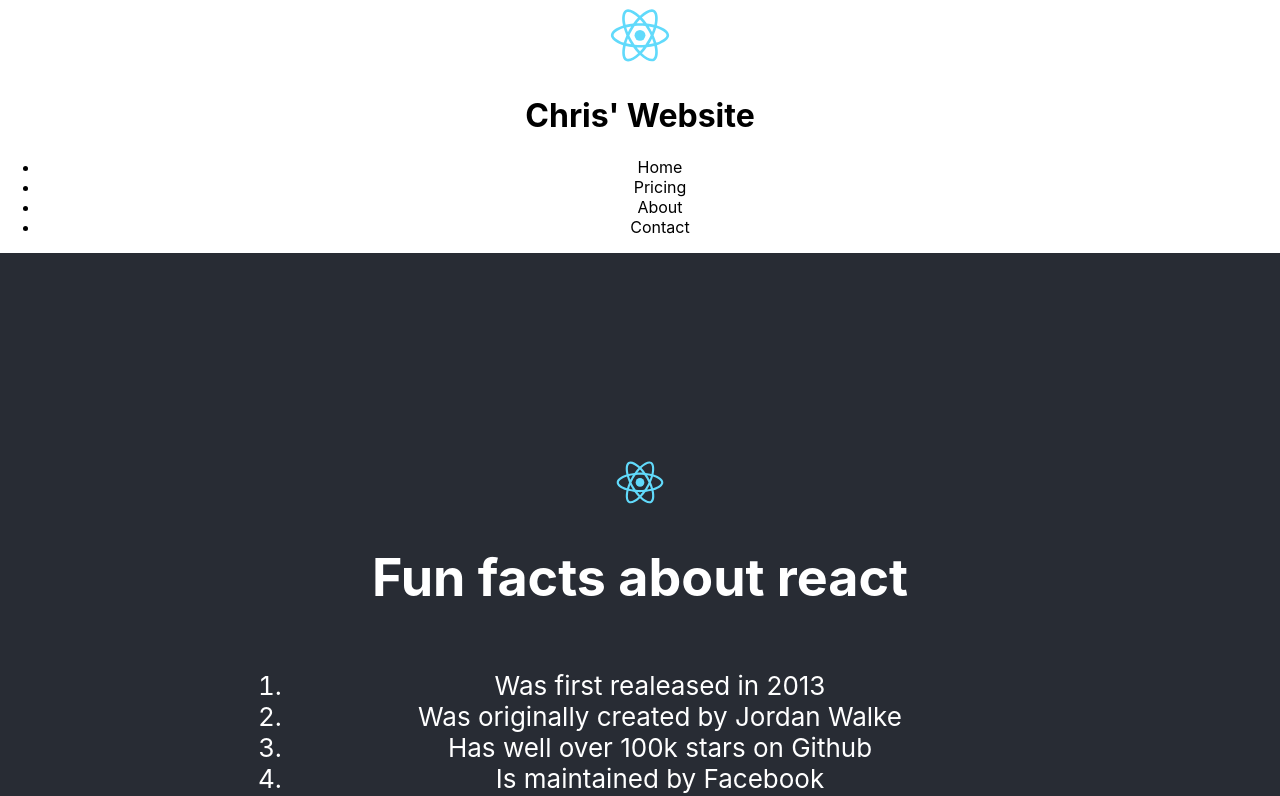
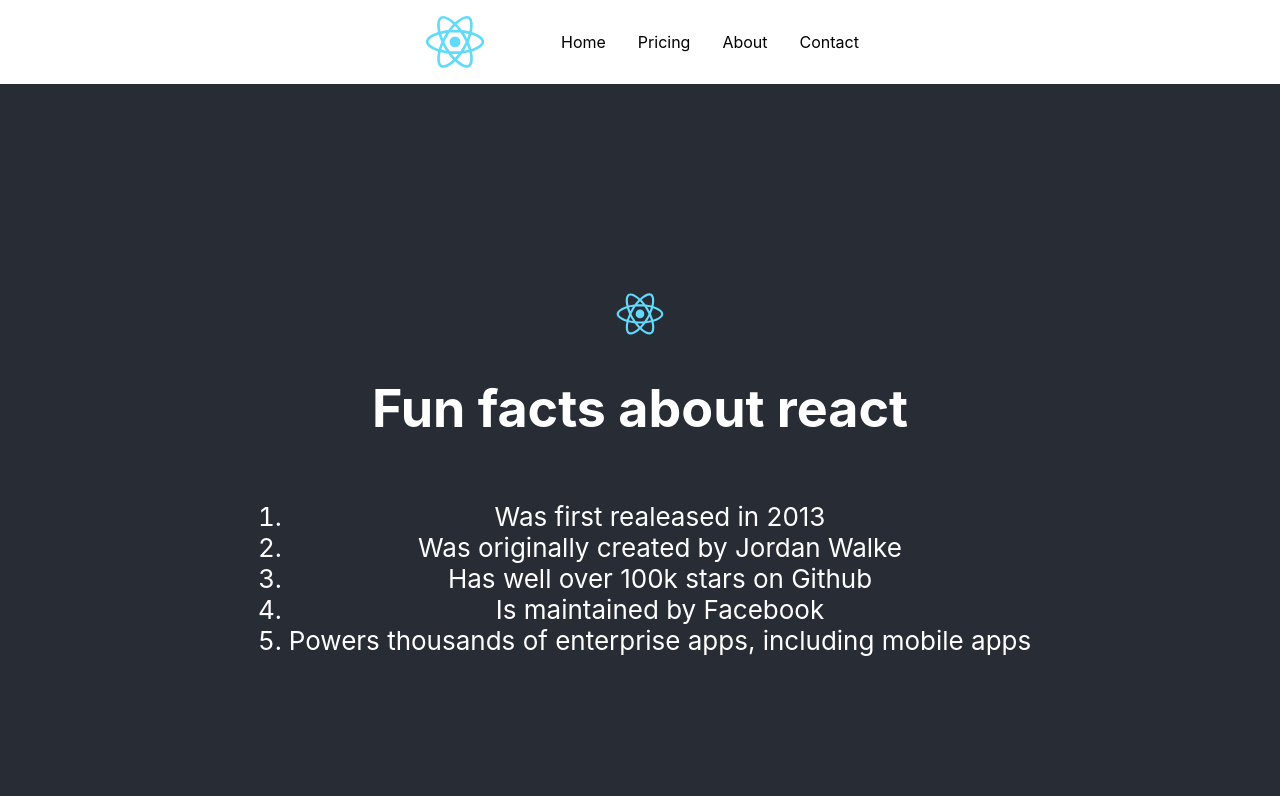
Before and after one commit to Christophin/ReactExample, a React (Create React App) app: page / in a window 1280 px wide. Shown: the top 796 px of the page. Built offline with nearby package versions, Linux system fonts and the light colour scheme.

Commit message:
basic styling, moved nav to header

```diff
--- a/src/App.css
+++ b/src/App.css
@@ -37,3 +37,21 @@
     transform: rotate(360deg);
   }
 }
+
+.Header {
+  display: flex;
+  justify-content: center;
+}
+
+.header-img {
+  width: 100px;
+}
+
+.header-items {
+  list-style: none;
+  display: flex;
+}
+
+.header-items > li {
+  padding: 2vh;
+}
--- a/src/Header.js
+++ b/src/Header.js
@@ -1,12 +1,18 @@
 import React from 'react'
-import Nav from './Nav'
+import logo from './logo.svg'
 
 function Header() {
-  return (
-    <header>
-      <Nav />
-    </header>
-  )
+    return (
+      <div className="Header">
+        <img className="header-img" src={logo} alt='logo'/>
+        <ul className="header-items">
+          <li>Home</li>
+          <li>Pricing</li>
+          <li>About</li>
+          <li>Contact</li>
+        </ul>
+      </div>
+    );
 }
 
 export default Header
--- a/src/Nav.js
+++ /dev/null
@@ -1,19 +0,0 @@
-import React from 'react'
-import logo from './logo.svg'
-
-function Nav() {
-    return (
-      <div className="Nav">
-        <img src={logo} alt='logo' width="100px"/>
-        <h1>Chris' Website</h1>
-        <ul>
-          <li>Home</li>
-          <li>Pricing</li>
-          <li>About</li>
-          <li>Contact</li>
-        </ul>
-      </div>
-    );
-}
-
-export default Nav;
```
